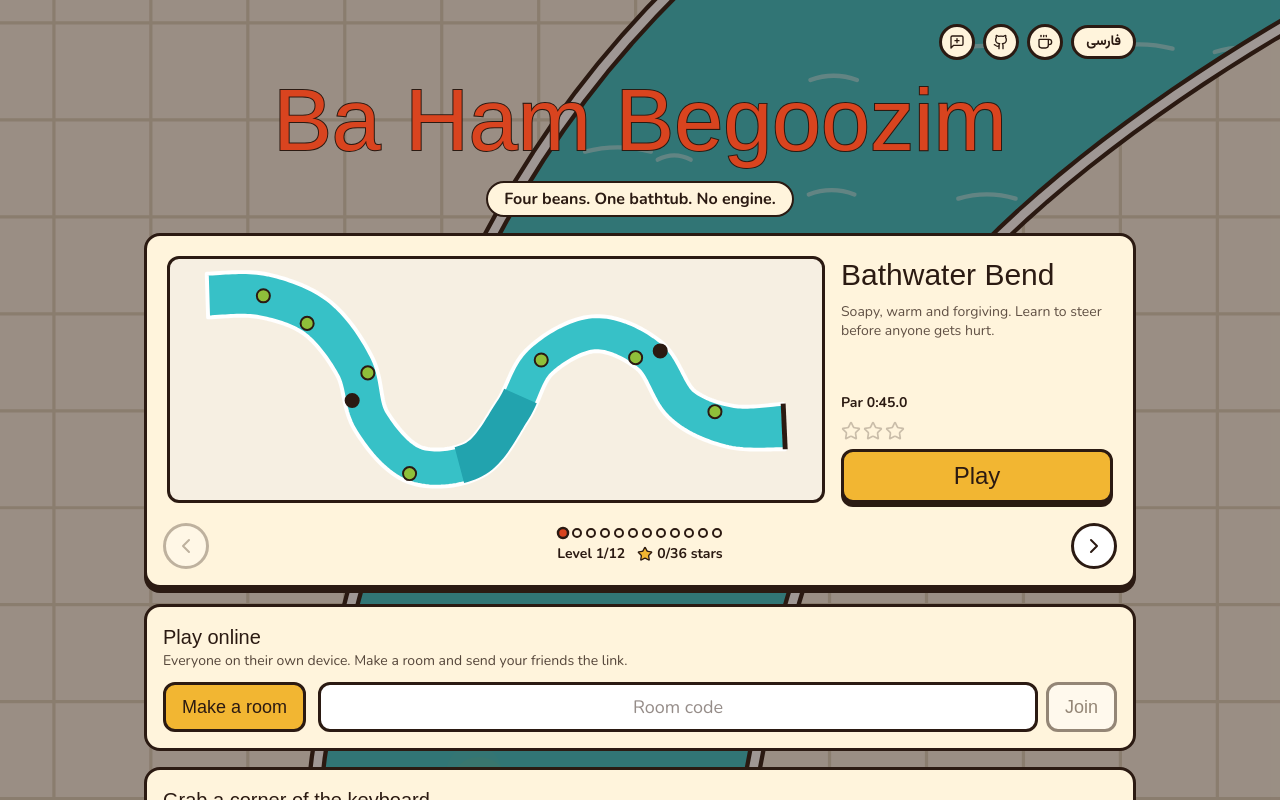
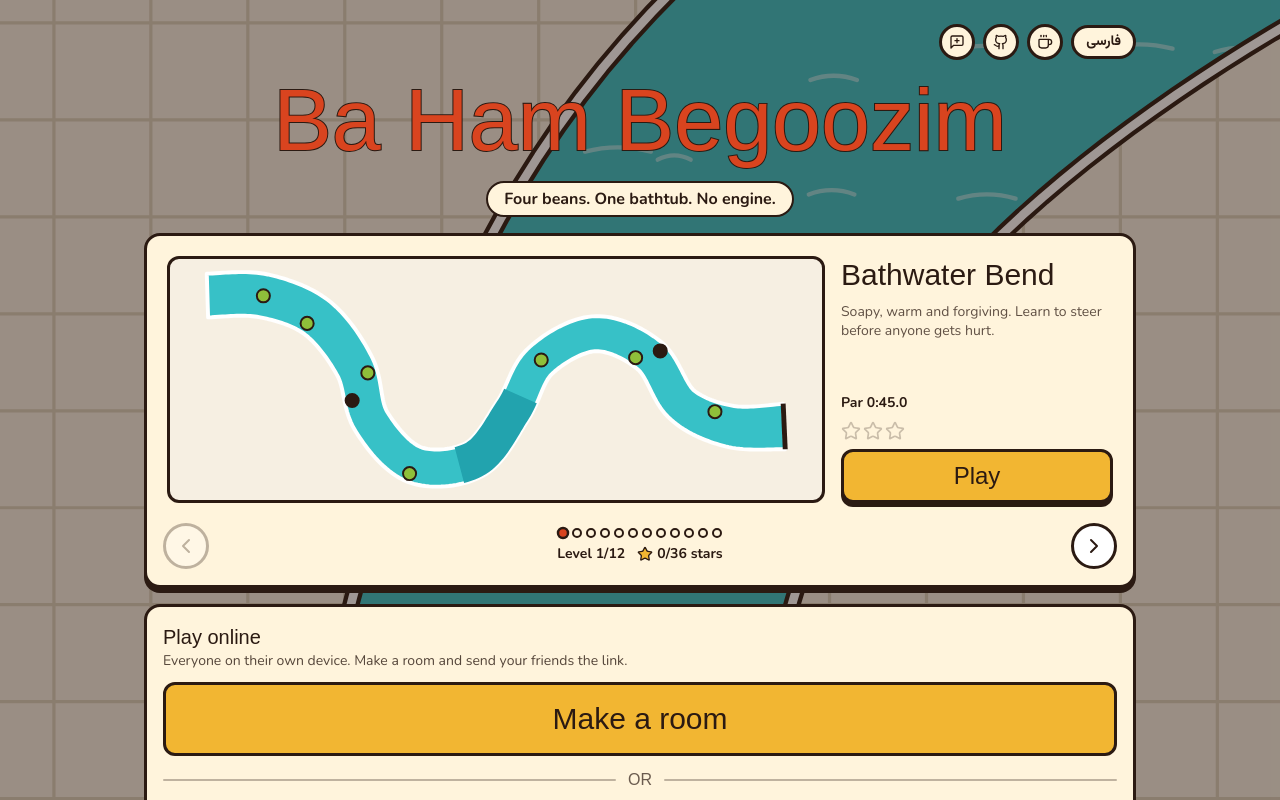
Before and after one commit to friedrith/ba-ham-begoozim, a Next.js app: page / in a window 1280 px wide. Built offline with nearby package versions, Linux system fonts and the light colour scheme; a web font is replaced by a local one.

Commit message:
feat: make Play online lead with making a room
Make a room is now the large primary action. Joining moves behind an OR
divider and a Join a room button, which asks for the code in a popup.

Co-Authored-By: Claude Opus 5.5 <noreply@anthropic.com>

```diff
--- a/src/features/game/components/game.tsx
+++ b/src/features/game/components/game.tsx
@@ -44,7 +44,7 @@ import {
   sessionErrorText,
 } from './lobby'
 import { isTextField, Menu, Stars } from './menu'
-import { normalizeCode, OnlineEntry } from './online-entry'
+import { JoinRoomPanel, normalizeCode, OnlineEntry } from './online-entry'
 import { Panel, PanelButton } from './panel'
 
 const KEY_SEATS: Record<string, number[]> = {
@@ -190,6 +190,8 @@ export function Game() {
   const [muted, setMuted] = useState(false)
   const [feedbackOpen, setFeedbackOpen] = useState(false)
   const closeFeedback = useCallback(() => setFeedbackOpen(false), [])
+  const [joinOpen, setJoinOpen] = useState(false)
+  const closeJoin = useCallback(() => setJoinOpen(false), [])
   const [result, setResult] = useState<Result | null>(null)
   const [progress, setProgress] = useState<Progress>(loadProgress)
   const [touchMode, setTouchMode] = useState(startsInTouchMode)
@@ -603,13 +605,31 @@ export function Game() {
           onLocaleChange={setLocale}
           onFeedback={() => setFeedbackOpen(true)}
           online={
-            ROOMS_URL && <OnlineEntry t={t} url={ROOMS_URL} onEnter={enterRoom} />
+            ROOMS_URL && (
+              <OnlineEntry
+                t={t}
+                url={ROOMS_URL}
+                onEnter={enterRoom}
+                onJoin={() => setJoinOpen(true)}
+              />
+            )
           }
         />
       )}
 
       {screen.name === 'menu' && feedbackOpen && (
         <FeedbackPanel t={t} onClose={closeFeedback} />
+      )}
+
+      {screen.name === 'menu' && joinOpen && (
+        <JoinRoomPanel
+          t={t}
+          onEnter={(code) => {
+            closeJoin()
+            enterRoom(code)
+          }}
+          onClose={closeJoin}
+        />
       )}
 
       {screen.name === 'online' && session && !inOnlineRace && !online?.error && (
--- a/src/features/game/components/online-entry.tsx
+++ b/src/features/game/components/online-entry.tsx
@@ -1,7 +1,8 @@
-import { useState } from 'react'
+import { useEffect, useRef, useState } from 'react'
 
 import { createRoom } from '../../online/session'
 import { formatNumber, type Messages } from '../i18n'
+import { Panel, PanelButton } from './panel'
 
 const CODE_LENGTH = 6
 const PERSIAN_DIGITS = '۰۱۲۳۴۵۶۷۸۹'
@@ -25,12 +26,13 @@ export function OnlineEntry({
   t,
   url,
   onEnter,
+  onJoin,
 }: {
   t: Messages
   url: string
   onEnter: (code: string) => void
+  onJoin: () => void
 }) {
-  const [code, setCode] = useState('')
   const [creating, setCreating] = useState(false)
   const [failed, setFailed] = useState(false)
 
@@ -55,41 +57,20 @@ export function OnlineEntry({
         <h2 className="font-display text-xl">{t.online.title}</h2>
         <p className="text-ink/80 text-sm leading-snug">{t.online.intro}</p>
       </div>
-      <div className="flex flex-wrap items-stretch gap-3">
       <button
         type="button"
         disabled={creating}
         onClick={() => void create()}
-          className="bg-mustard border-ink font-display cursor-pointer rounded-xl border-[3px] px-4 py-2 text-lg disabled:opacity-50"
+        className="bg-mustard border-ink font-display w-full cursor-pointer rounded-xl border-[3px] px-4 py-4 text-3xl disabled:opacity-50"
       >
         {t.online.create}
       </button>
-        <form
-          className="flex min-w-48 flex-1 gap-2"
-          onSubmit={(event) => {
-            event.preventDefault()
-            if (code.length === CODE_LENGTH) onEnter(code)
-          }}
-        >
-          <input
-            dir="ltr"
-            inputMode="numeric"
-            autoComplete="off"
-            aria-label={t.online.codeLabel}
-            placeholder={t.online.codeLabel}
-            value={formatNumber(code, t.locale)}
-            onChange={(event) => setCode(normalizeCode(event.target.value))}
-            className="border-ink placeholder:text-ink/50 w-full min-w-0 flex-1 rounded-xl border-[3px] bg-white px-3 py-2 text-center text-lg font-bold tracking-widest select-text placeholder:font-normal placeholder:tracking-normal"
-          />
-          <button
-            type="submit"
-            disabled={code.length !== CODE_LENGTH}
-            className="border-ink font-display cursor-pointer rounded-xl border-[3px] bg-white px-4 py-2 text-lg disabled:cursor-default disabled:opacity-50"
-          >
-            {t.online.join}
-          </button>
-        </form>
+      <div className="flex items-center gap-3">
+        <span aria-hidden="true" className="bg-ink/30 h-0.5 flex-1 rounded-full" />
+        <span className="font-display text-ink/70">{t.online.or}</span>
+        <span aria-hidden="true" className="bg-ink/30 h-0.5 flex-1 rounded-full" />
       </div>
+      <PanelButton onClick={onJoin}>{t.online.joinRoom}</PanelButton>
       {failed && (
         <p role="alert" className="text-sauce text-sm font-bold">
           {t.online.unreachable}
@@ -98,3 +79,60 @@ export function OnlineEntry({
     </section>
   )
 }
+
+export function JoinRoomPanel({
+  t,
+  onEnter,
+  onClose,
+}: {
+  t: Messages
+  onEnter: (code: string) => void
+  onClose: () => void
+}) {
+  const [code, setCode] = useState('')
+
+  const codeRef = useRef<HTMLInputElement>(null)
+
+  // Brings keyboard players into the popup, which opens over the menu.
+  useEffect(() => codeRef.current?.focus(), [])
+
+  useEffect(() => {
+    const onKeyDown = (event: KeyboardEvent) => {
+      if (event.code === 'Escape') onClose()
+    }
+    window.addEventListener('keydown', onKeyDown)
+    return () => window.removeEventListener('keydown', onKeyDown)
+  }, [onClose])
+
+  return (
+    <Panel title={t.online.joinRoom}>
+      <form
+        className="flex flex-col gap-3"
+        onSubmit={(event) => {
+          event.preventDefault()
+          if (code.length === CODE_LENGTH) onEnter(code)
+        }}
+      >
+        <input
+          ref={codeRef}
+          dir="ltr"
+          inputMode="numeric"
+          autoComplete="off"
+          aria-label={t.online.codeLabel}
+          placeholder={t.online.codeLabel}
+          value={formatNumber(code, t.locale)}
+          onChange={(event) => setCode(normalizeCode(event.target.value))}
+          className="border-ink placeholder:text-ink/50 w-full rounded-xl border-[3px] bg-white px-3 py-2 text-center text-2xl font-bold tracking-widest select-text placeholder:font-normal placeholder:tracking-normal"
+        />
+        <button
+          type="submit"
+          disabled={code.length !== CODE_LENGTH}
+          className="bg-mustard border-ink font-display cursor-pointer rounded-xl border-[3px] px-4 py-2 text-lg disabled:cursor-default disabled:opacity-50"
+        >
+          {t.online.join}
+        </button>
+        <PanelButton onClick={onClose}>{t.online.cancel}</PanelButton>
+      </form>
+    </Panel>
+  )
+}
--- a/src/features/game/i18n/en.ts
+++ b/src/features/game/i18n/en.ts
@@ -73,7 +73,10 @@ export const en: Messages = {
     intro:
       'Everyone on their own device. Make a room and send your friends the link.',
     create: 'Make a room',
+    or: 'OR',
+    joinRoom: 'Join a room',
     join: 'Join',
+    cancel: 'Cancel',
     codeLabel: 'Room code',
     connecting: 'Connecting…',
     notFound: 'There’s no room with that code. It may have closed.',
--- a/src/features/game/i18n/fa.ts
+++ b/src/features/game/i18n/fa.ts
@@ -76,7 +76,10 @@ export const fa: Messages = {
     title: 'بازی آنلاین',
     intro: 'هر کی با دستگاه خودش. یه اتاق بساز و لینکش رو برای دوستات بفرست.',
     create: 'ساختن اتاق',
+    or: 'یا',
+    joinRoom: 'ورود به اتاق',
     join: 'ورود',
+    cancel: 'بی‌خیال',
     codeLabel: 'کد اتاق',
     connecting: 'داریم وصل می‌شیم…',
     notFound: 'اتاقی با این کد نیست. شاید بسته شده باشه.',
--- a/src/features/game/i18n/messages.ts
+++ b/src/features/game/i18n/messages.ts
@@ -85,7 +85,10 @@ export type Messages = {
     title: string
     intro: string
     create: string
+    or: string
+    joinRoom: string
     join: string
+    cancel: string
     codeLabel: string
     connecting: string
     notFound: string
```
Also changed, not shown: 1 other file (tests, documents, lock files or other folders). Lines whose indentation alone changed are shown as unchanged.
